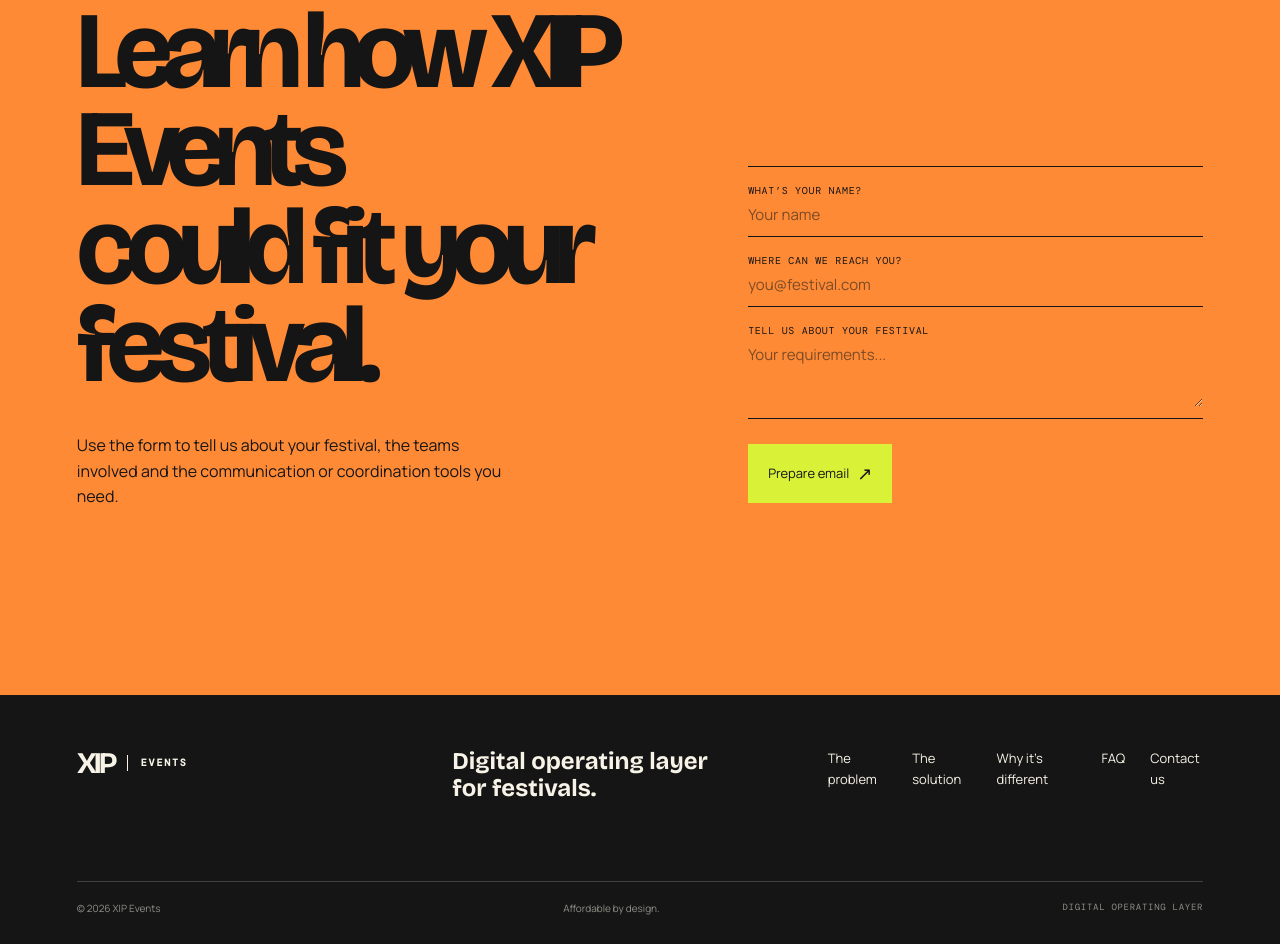
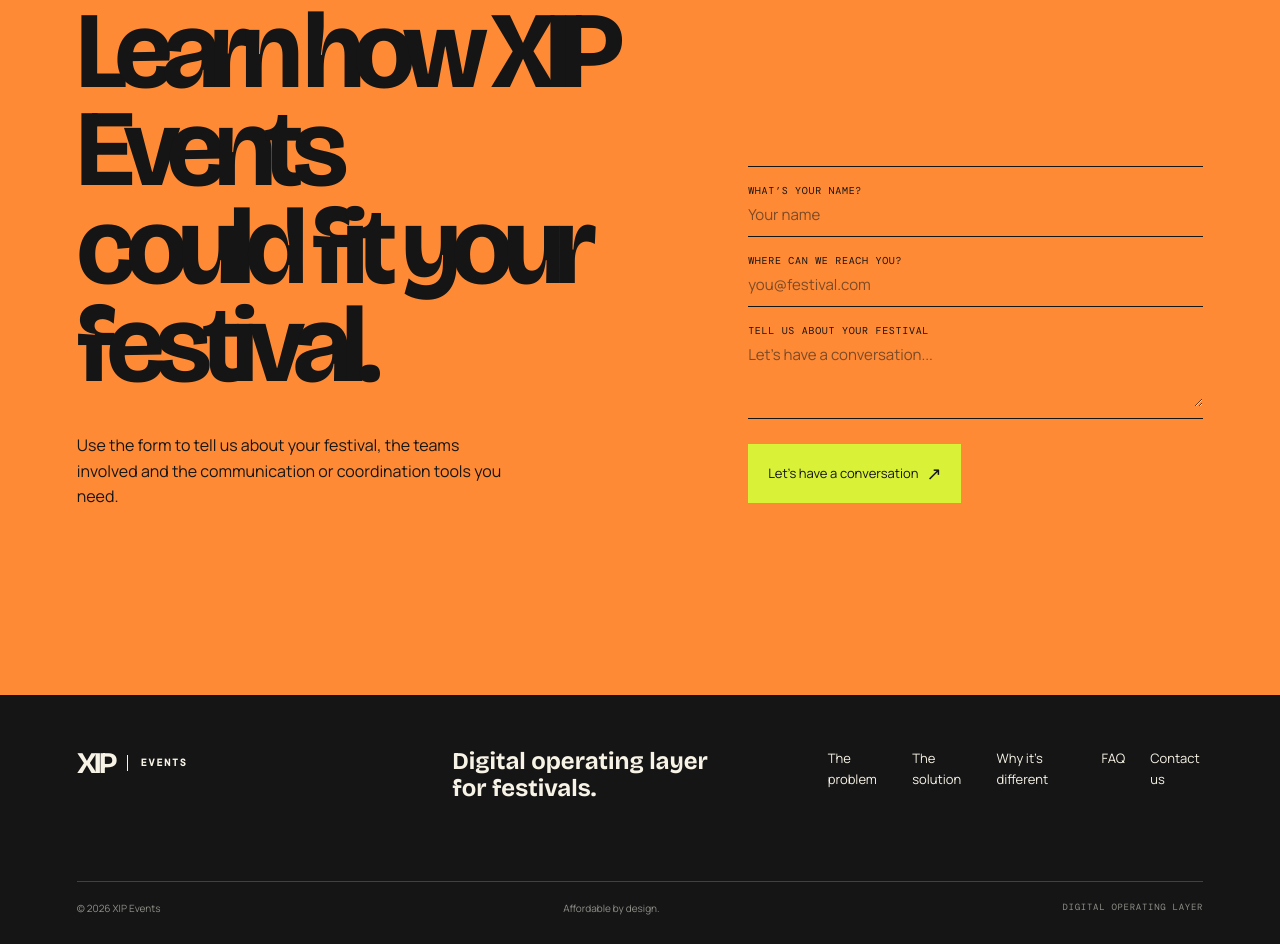
Before and after one commit to zivlazar/xip-events-marketing, a plain HTML site: page index.html in a window 1280 px wide. Shown: the part 7697-8641 px from the top of the page. Drawn offline with nearby package versions, Linux system fonts and the light colour scheme.

Commit message:
Make contact form copy more conversational

```diff
--- a/index.html
+++ b/index.html
@@ -235,9 +235,9 @@
           <form class="contact-form" id="contact-form">
             <label>What’s your name?<input type="text" name="name" autocomplete="name" placeholder="Your name" required /></label>
             <label>Where can we reach you?<input type="email" name="email" autocomplete="email" placeholder="you@festival.com" required /></label>
-            <label>Tell us about your festival<textarea name="message" rows="3" placeholder="Your requirements..." required></textarea></label>
+            <label>Tell us about your festival<textarea name="message" rows="3" placeholder="Let’s have a conversation..." required></textarea></label>
             <label class="honeypot" aria-hidden="true">Company<input type="text" name="company" tabindex="-1" autocomplete="off" /></label>
-            <button class="button button-light" type="submit">Prepare email <span aria-hidden="true">↗</span></button>
+            <button class="button button-light" type="submit">Let’s have a conversation <span aria-hidden="true">↗</span></button>
             <p class="form-message" role="status" aria-live="polite"></p>
           </form>
         </div>
```
